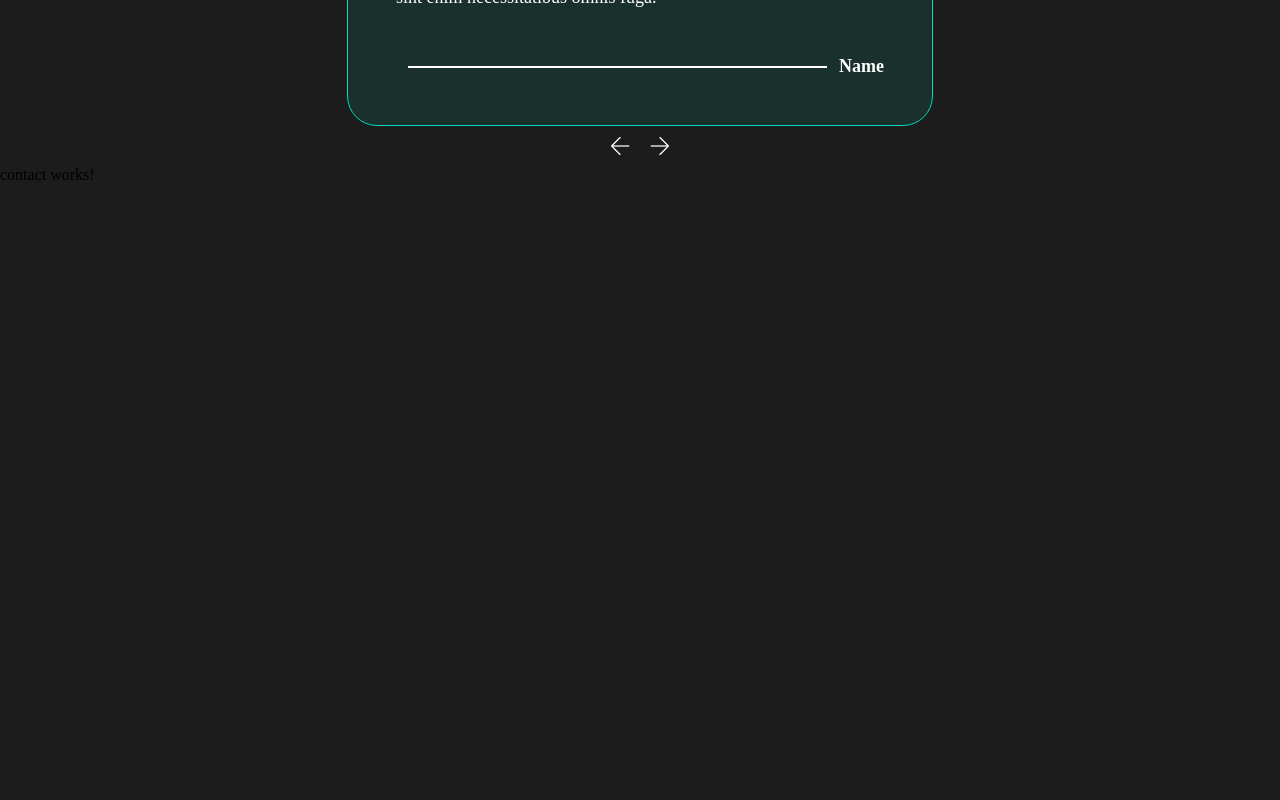
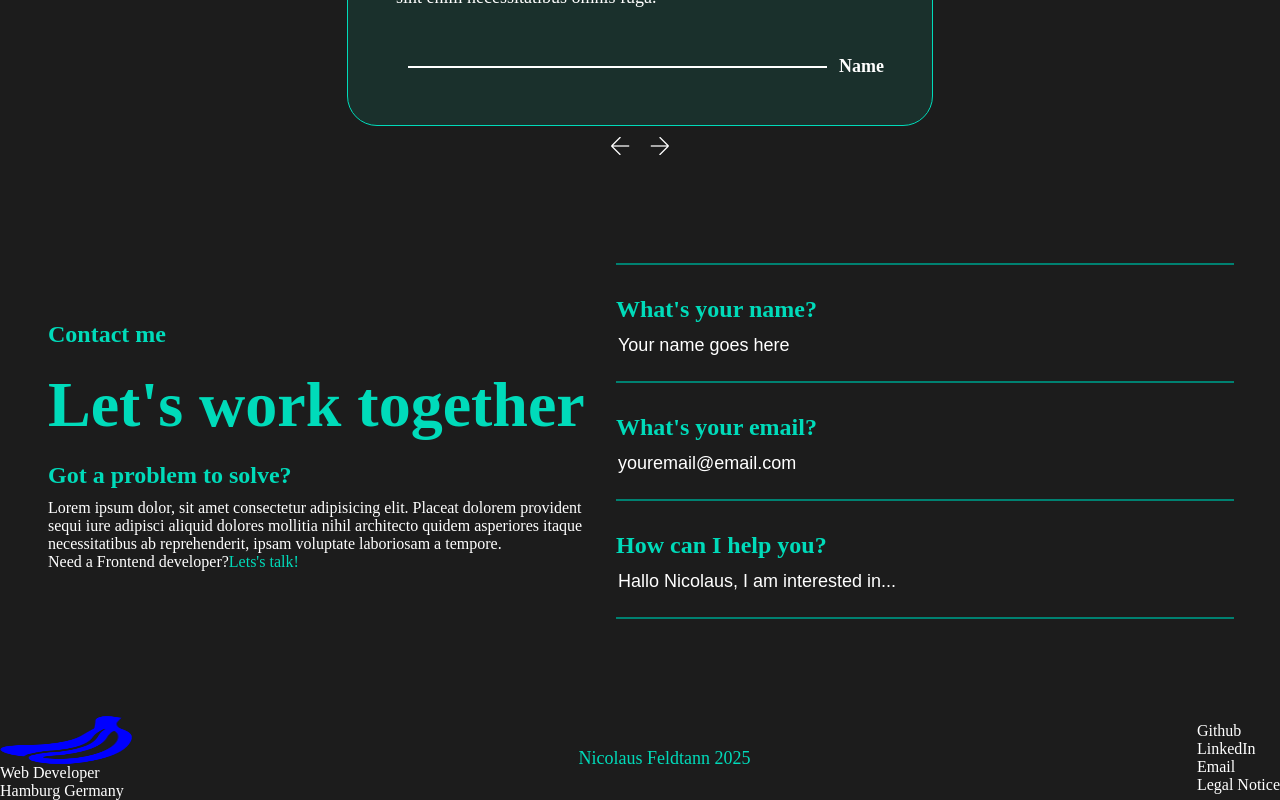
Before and after one commit to NicolausFeldtmann/portfolio, an Angular app: page / in a window 1280 px wide. Shown: the part 3175-3975 px from the top of the page. Before the commit the page ends 3359 px from the top, so only its background shows below. Built offline with nearby package versions, Linux system fonts and the light colour scheme.

Commit message:
all components added

```diff
--- a/src/app/main-content/contact/contact.component.html
+++ b/src/app/main-content/contact/contact.component.html
@@ -1 +1,34 @@
-<p>contact works!</p>
+<div class="contact-content">
+    <div class="contact-me">
+        <h4>Contact me</h4>
+        <h2>Let's work together</h2>
+        <h4>Got a problem to solve?</h4>
+        <p>
+            Lorem ipsum dolor, sit amet consectetur adipisicing elit.
+            Placeat dolorem provident sequi iure adipisci aliquid dolores mollitia nihil
+            architecto quidem asperiores itaque necessitatibus ab reprehenderit,
+            ipsam voluptate laboriosam a tempore.
+        </p>
+        <div class="sub-line">
+            <p> Need a Frontend developer?</p> <p class="para-color">Lets's talk!</p>
+        </div>
+    </div>
+    <div class="contact-info">
+        <div class="contact-row">
+            <div class="seperator"></div>
+            <h4>What's your name?</h4>
+            <input type="text" id="name" placeholder="Your name goes here">
+        </div>
+            <div class="contact-row">
+            <div class="seperator"></div>
+            <h4>What's your email?</h4>
+            <input type="text" id="name" placeholder="youremail@email.com">
+        </div>
+            <div class="contact-row">
+            <div class="seperator"></div>
+            <h4>How can I help you?</h4>
+            <input type="text" id="name" placeholder="Hallo Nicolaus, I am interested in...">
+            <div class="seperator"></div>
+        </div>
+    </div>
+</div>
--- a/src/app/main-content/contact/contact.component.scss
+++ b/src/app/main-content/contact/contact.component.scss
@@ -0,0 +1,68 @@
+@import './../../../styles.scss';
+
+.contact-content{
+    @include dFlex($fd: row);
+    width: 100%;
+}
+
+h2{
+    font-size: 64px;
+    color: $brigth_green;
+    background: none;
+    margin: 10px 0px 10px 0px;
+}
+
+h4{
+    color: $brigth_green;
+    font-size: 24px;
+    margin: 10px 0px 10px 0px;
+    background: none;
+}
+
+.contact-me{
+    @include dFlex($ai: normal);
+    background: none;
+    width: 568px;
+    height: 337px;
+
+    p{
+        font-size: 16px;
+        color: white;
+    }
+
+    .sub-line{
+        @include dFlex($jc: normal, $fd: row);
+
+        .para-color{
+            color: $brigth_green;
+        }
+    }
+}
+
+.contact-info{
+    @include dFlex();
+    width: 616px;
+    height: 550px;
+
+    .contact-row{
+        @include dFlex($ai: normal);
+        width: 100%;
+
+        .seperator{
+            width: 100%;
+            border: solid 1px $light_green;
+            margin: 21px 0px 21px 0px;
+        }
+
+        input{
+            color: white;
+            border: none;
+            margin: 5px 0px 5px 0px;
+        }
+
+        ::placeholder{
+                color: white;
+                font-size: 18px;
+        }
+    }
+}
--- /dev/null
+++ b/src/app/main-content/footer/footer.component.html
@@ -0,0 +1,14 @@
+<div class="footer-content">
+    <div class="logo-area">
+        <img class="logo" src="./../../../assets/img/PNG/banana-logo.png" alt="me-logo">
+        <p>Web Developer</p>
+        <p>Hamburg Germany</p>
+    </div>
+    <div class="footer-center">Nicolaus Feldtann 2025</div>
+    <div class="footer-links">
+        <a class="footer-link" href="#">Github</a>
+        <a class="footer-link" href="#">LinkedIn</a>
+        <a class="footer-link" href="#">Email</a>
+        <a class="footer-link" href="#">Legal Notice</a>
+    </div>
+</div>
--- /dev/null
+++ b/src/app/main-content/footer/footer.component.scss
@@ -0,0 +1,35 @@
+@import './../../../styles.scss';
+
+.footer-content{
+    @include dFlex($fd: row, $jc: space-between);
+    width: 100%;
+}
+
+.logo-area{
+    @include dFlex($ai: normal);
+
+    .logo{
+        width: 132px;
+        height: 48px;
+    }
+
+    p{
+        color: white;
+        font-size: 16px;
+    }
+}
+
+.footer-center{
+    color: $brigth_green;
+    font-size: 18px;
+}
+
+.footer-links{
+    @include dFlex($ai: normal);
+
+    .footer-link{
+        text-decoration: none;
+        color: white;
+        font-size: 16px;
+    }
+}
--- a/src/app/main-content/main-content.component.html
+++ b/src/app/main-content/main-content.component.html
@@ -4,3 +4,4 @@
 <app-projects id="projects"></app-projects>
 <app-feeback id="feedback"></app-feeback>
 <app-contact id="contact"></app-contact>
+<app-footer id="footer"></app-footer>
--- a/src/app/main-content/main-content.component.ts
+++ b/src/app/main-content/main-content.component.ts
@@ -5,6 +5,7 @@ import { SkillSetComponent } from './skill-set/skill-set.component';
 import { ProjectsComponent } from './projects/projects.component';
 import { FeebackComponent } from './feeback/feeback.component';
 import { ContactComponent } from './contact/contact.component';
+import { FooterComponent } from './footer/footer.component';
 
 @Component({
   selector: 'app-main-content',
@@ -16,6 +17,7 @@ import { ContactComponent } from './contact/contact.component';
     ProjectsComponent,
     FeebackComponent,
     ContactComponent,
+    FooterComponent
   ],
   templateUrl: './main-content.component.html',
   styleUrl: './main-content.component.scss'
```
Also changed, not shown: src/app/main-content/footer/footer.component.ts (added, +12 -0 lines).
